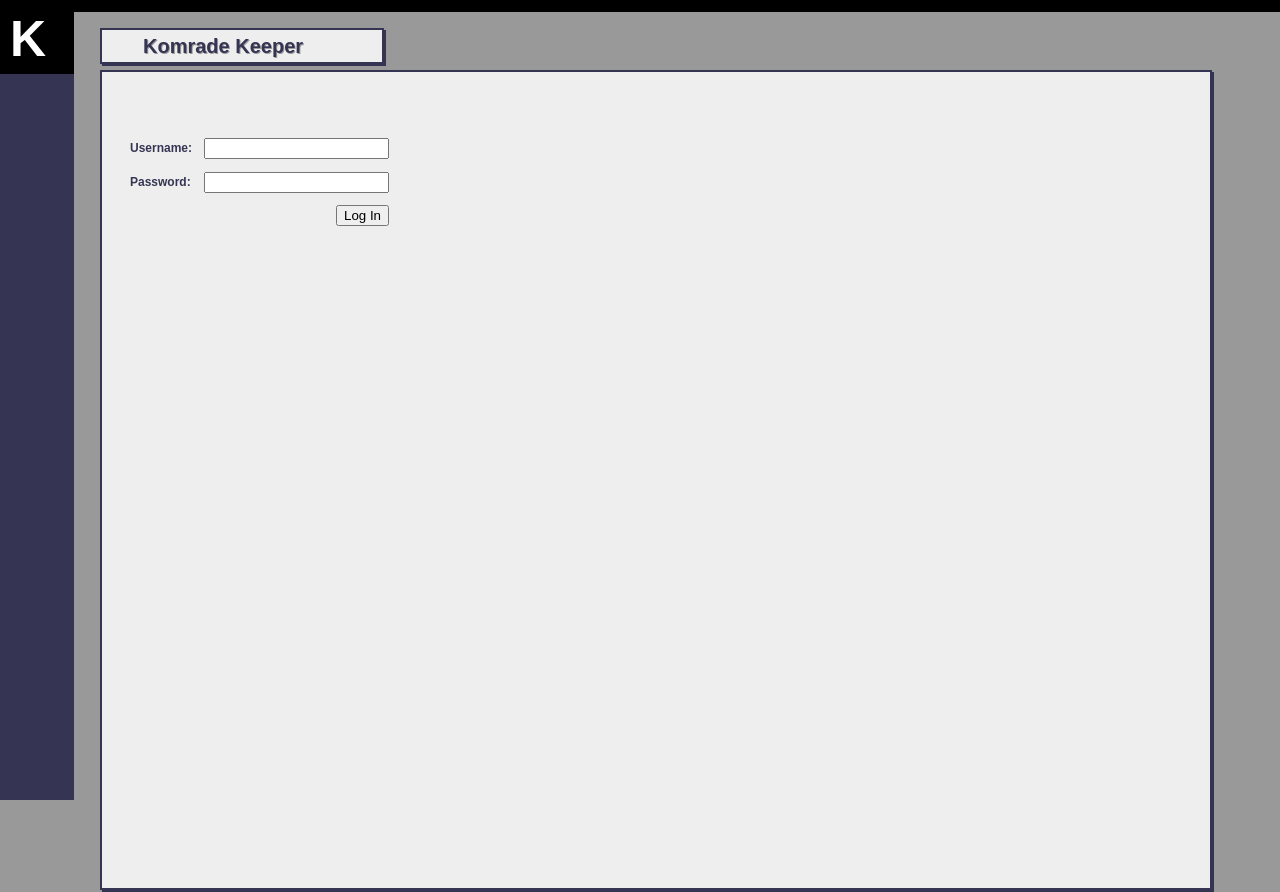
After one commit to arik181/komradekeeper, a PHP site: page /newuser.php in a window 1280 px wide. The commit adds this page. Run offline with PHP 8.4, Linux system fonts and the light colour scheme.

Commit message:
newuser added, but not useful yet

```diff
--- /dev/null
+++ b/newuser.php
@@ -0,0 +1,50 @@
+<!DOCTYPE HTML PUBLIC "-//W3C//DTD HTML 4.01//EN" "http://www.w3.org/TR/html4/strict.dtd">
+<html>
+<head>
+<title>New User</title>
+	<meta name="author" content="">
+	<meta name="date" content="2008-11-08T20:32:31-0800">
+	<meta name="copyright" content="">
+	<meta name="keywords" content="">
+	<meta name="description" content="">
+	<meta name="ROBOTS" content="NOINDEX, NOFOLLOW">
+	<meta http-equiv="content-type" content="text/html; charset=UTF-8">
+	<meta http-equiv="content-type" content="application/xhtml+xml; charset=UTF-8">
+	<meta http-equiv="content-style-type" content="text/css">
+	<meta http-equiv="expires" content="0">
+	<link type="text/css" title="blue" rel="stylesheet" href="blue.css">
+</head>
+<body>
+<div align="left" class="leftbottom"> </div>
+<div align="left" class="topbar"> </div>
+<div align="left" class="rightbar"> </div>
+<div align="left" class="nametag1"> </div>
+<div align="left" class="nametag2"> </div>
+
+<div align="center" class="lefttop">
+</div>
+<p>
+<div align="left" style="body">
+	<span class="whitek">K<br></span>
+	<span class="body meshadow1">Komrade Keeper<br></span>
+	<span class="body metext">Komrade Keeper<br></span>
+	<div align="left" class="bordershadow main1shadow"> </div>
+	<div align="left" class="border main1">
+		<div align="left" class="listinput sub">
+			<form action="login.php" method="POST">
+				<table border=0 cellpadding=4 cellspacing=4>
+				<tr>
+				<td>
+					Username: <td><input type="text" name="username"></td><br>
+				</td>
+				<tr>
+				<td>
+					Password: <td><input type="password" name="passwd"></td><br>
+				<tr>
+					<td></td><td align="right"> <input type="submit" value="Log In"> </td>
+				</tr>
+				</table>
+			</form>
+		</div>
+	</div>
+</div></div><p></body></html>
```
Also changed, not shown: index.php (+6 -1 lines).
